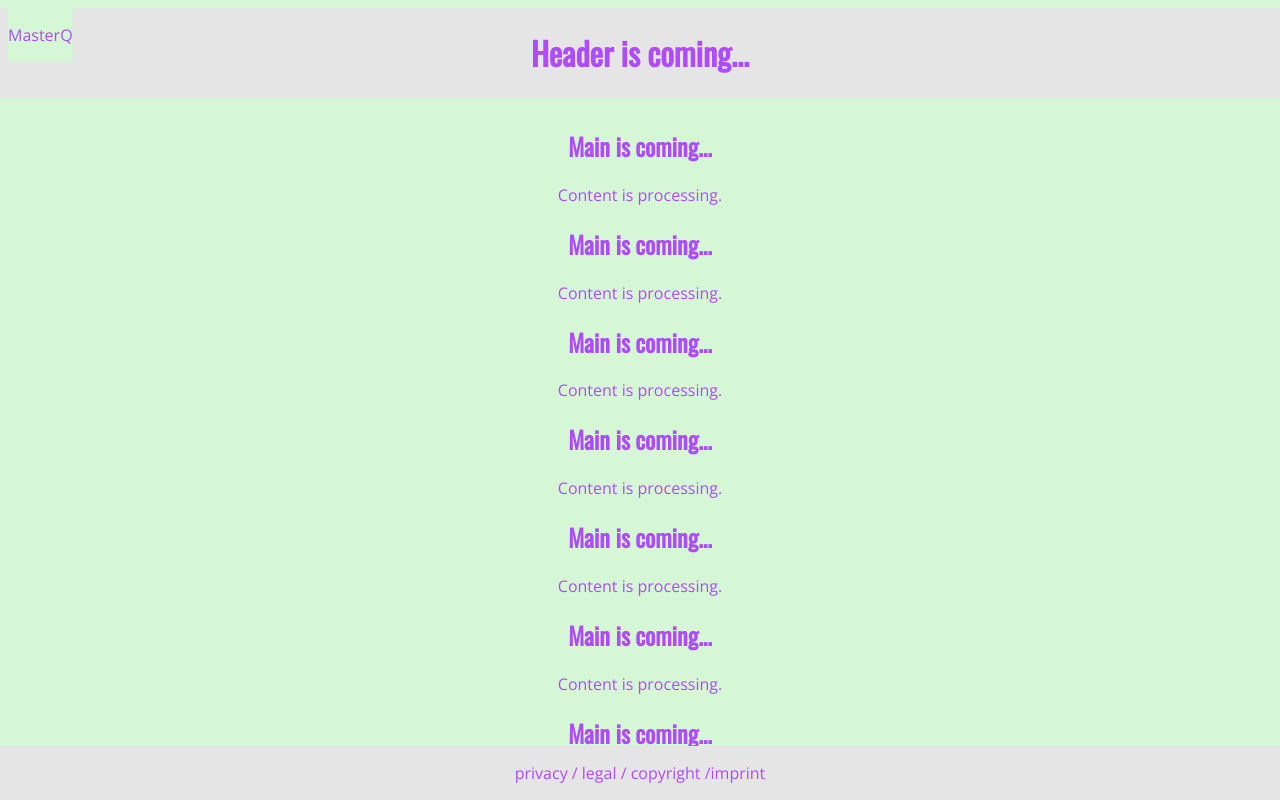
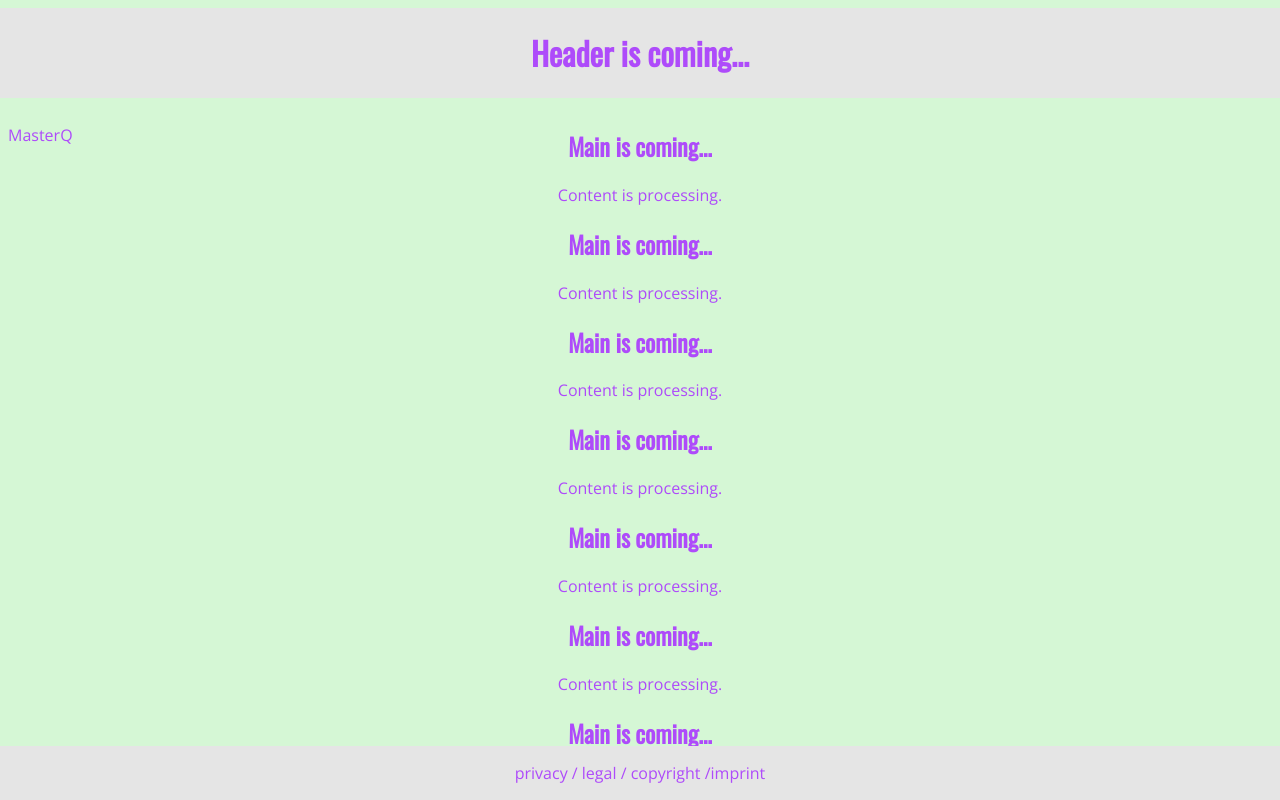
Before and after one commit to masterqmann/masterqmann, a plain HTML site: page docs/index.html in a window 1280 px wide. Shown: the top 800 px of the page. Drawn offline with nearby package versions, Linux system fonts and the light colour scheme.

Commit message:
styling...

```diff
--- a/docs/styles.css
+++ b/docs/styles.css
@@ -43,8 +43,8 @@
   -webkit-flex: 1;
   -ms-flex: 1;
   flex: 1;
-  background-color: rgb(213, 247, 213);
   position: fixed;
+  padding: 100px 0;
   text-align:center;
 }
 
@@ -53,7 +53,6 @@
   -webkit-flex: 3;
   -ms-flex: 3;
   flex: 3;
-  background-color: rgb(213, 247, 213);
   padding: 100px;
 }
 
```
